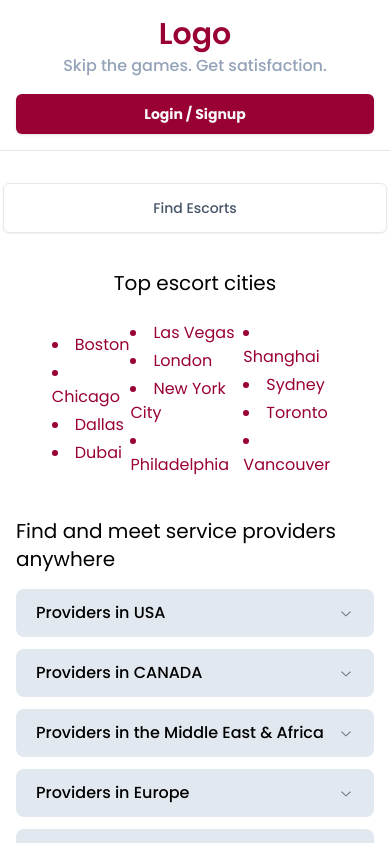
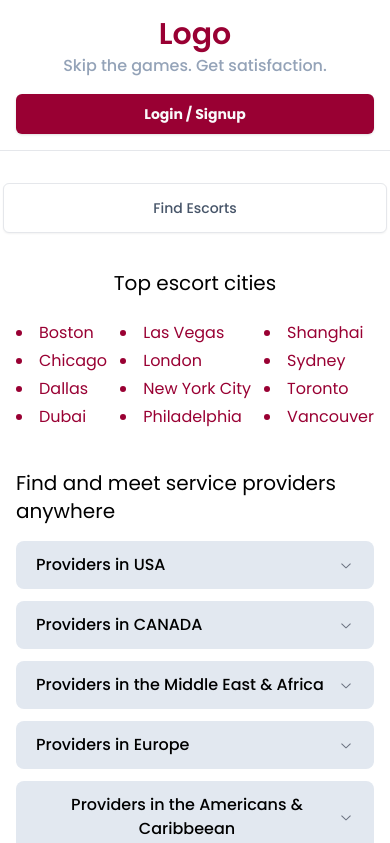
Before and after one commit to shohanux1/classsified, a Next.js app: page / in a window 390 px wide. Shown: the top 843 px of the page. Built offline with nearby package versions, Linux system fonts and the light colour scheme.

Commit message:
fixed to city issue on mobile device

```diff
--- a/src/app/(platform)/page.tsx
+++ b/src/app/(platform)/page.tsx
@@ -496,7 +496,7 @@ const europeCountry = [
 export default function Home() {
   return (
     <div className="max-w-5xl mx-auto px-4 pb-10">
-      <div className="flex flex-col items-center mt-5 mb-10 md:my-12 max-w-2xl w-4/5 md:w-full mx-auto">
+      <div className="flex flex-col items-center mt-5 mb-10 md:my-12 max-w-2xl w-full mx-auto">
         <h1 className="text-xl md:text-3xl mb-6 text-center">
           Top escort cities
         </h1>
```
